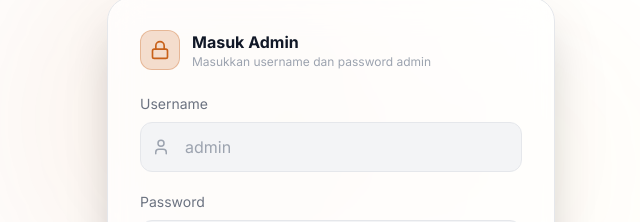
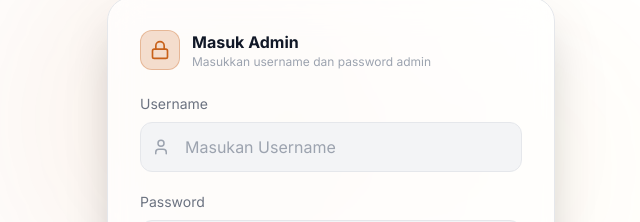
Before and after one commit to ahmadyaris17/syamgold, a React (Vite) app: page /admin in a window 1280 px wide. Shown: the part 272-494 px from the top of the page, without its empty margins (309-949 px from the left). Built offline with nearby package versions, Linux system fonts and the light colour scheme; no server answers; the database is empty.

Commit message:
change placeholder

```diff
--- a/src/pages/AdminLogin.jsx
+++ b/src/pages/AdminLogin.jsx
@@ -62,7 +62,7 @@ export default function AdminLogin({ onLogin }) {
                 <input
                   type="text"
                   value={username} onChange={(e) => setUsername(e.target.value)}
-                  placeholder="admin"
+                  placeholder="Masukan Username"
                   className="w-full bg-gray-100 dark:bg-white/5 border border-gray-200 dark:border-white/10 rounded-xl px-4 py-3 pl-11 text-gray-900 dark:text-white placeholder-gray-400 dark:placeholder-white/25 focus:outline-none focus:border-primary-600/60 focus:ring-1 focus:ring-primary-600/20 transition-all duration-300"
                   required
                 />
```
